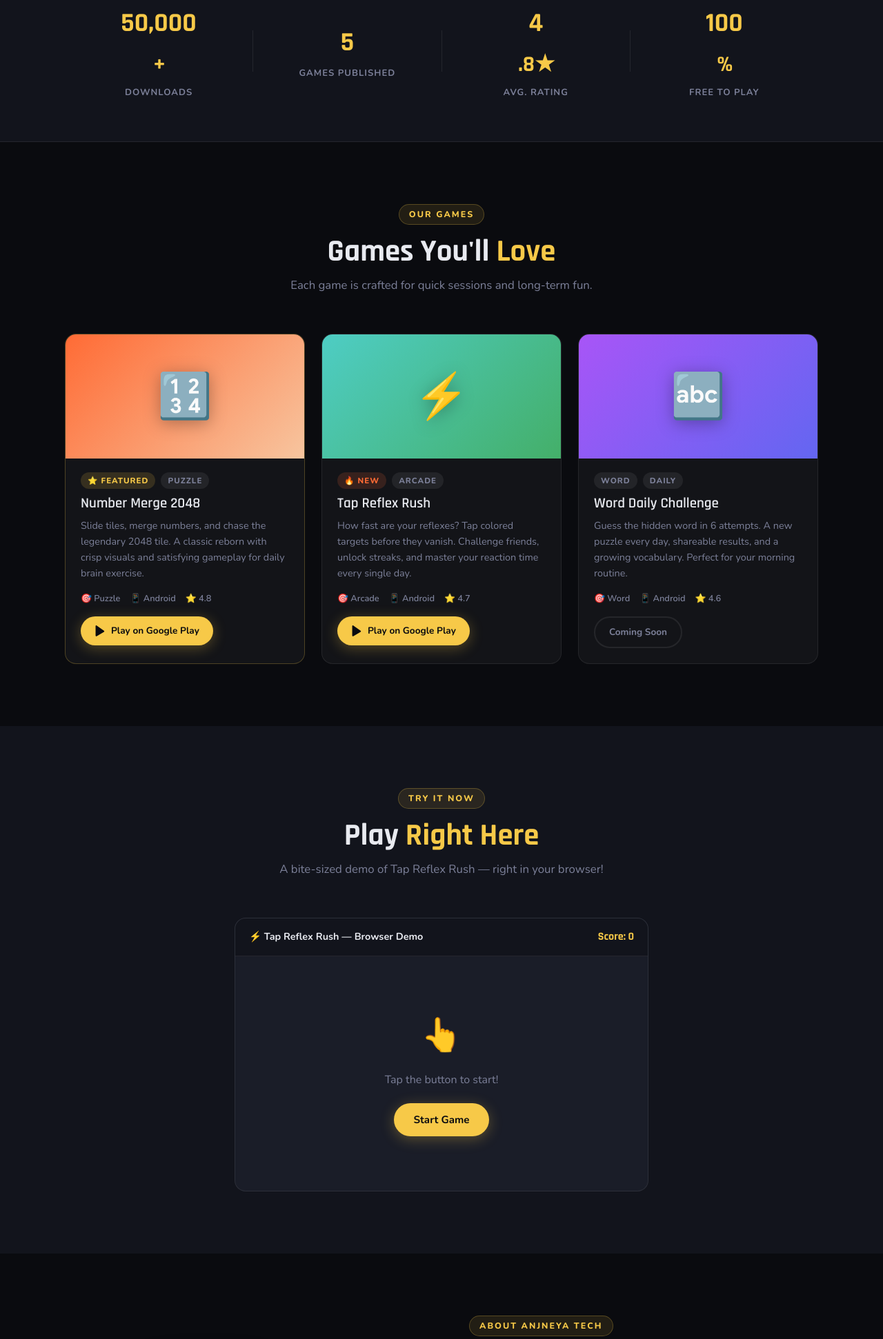
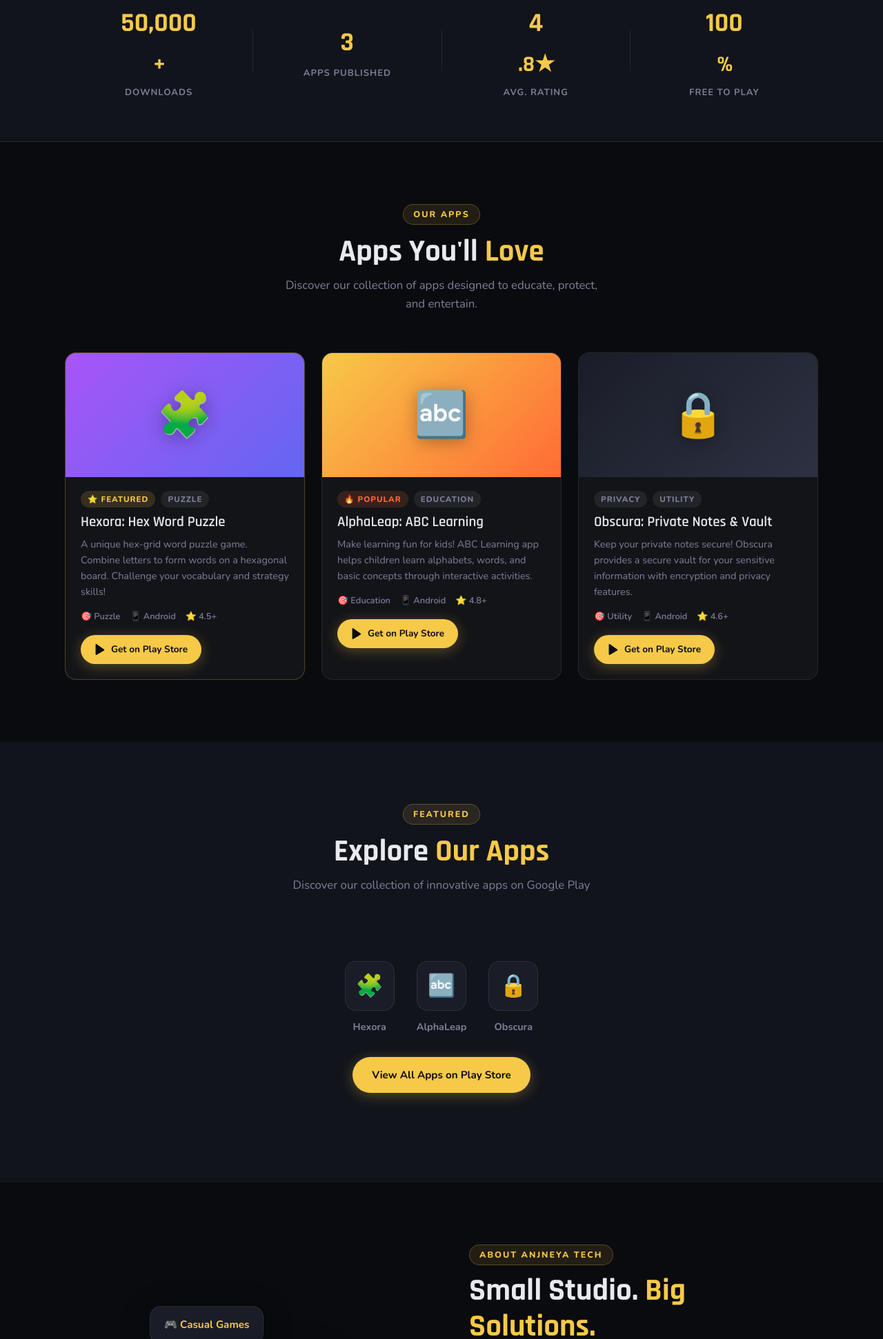
Before and after one commit to anjneyatech-official/anjneyatech-official.github.io, a plain HTML site: page index.html in a window 1280 px wide. Shown: the part 858-2800 px from the top of the page at 69% size. Drawn offline with nearby package versions, Linux system fonts and the light colour scheme.

Commit message:
Update with real apps from Google Play
- Add Hexora, AlphaLeap, and Obscura apps
- Update hero, stats, and about sections
- Link to actual Play Store pages
- Update contact and footer links

```diff
--- a/index.html
+++ b/index.html
@@ -44,12 +44,12 @@
       <div class="grid-overlay"></div>
     </div>
     <div class="hero-content">
-      <div class="badge">🎮 Mobile Game Studio</div>
+      <div class="badge">📱 Mobile Apps Studio</div>
       <h1 class="hero-title">
-        Play Smart.<br />
-        <span class="accent">Play Daily.</span>
+        Apps That<br />
+        <span class="accent">Make Life Better.</span>
       </h1>
-      <p class="hero-sub">Anjneya Tech crafts lightweight, fun mobile games designed for your everyday moments — in the queue, on a break, or just unwinding.</p>
+      <p class="hero-sub">Anjneya Tech builds innovative mobile apps — from educational tools to productivity solutions. Discover apps that simplify your daily routine.</p>
       <div class="hero-cta">
         <a href="#games" class="btn btn-primary">Explore Games</a>
         <a href="#about" class="btn btn-ghost">About Us</a>
@@ -59,14 +59,21 @@
       <div class="phone-mockup">
         <div class="phone-screen">
           <div class="game-preview">
-            <div class="pixel-grid" id="pixelGrid"></div>
-            <div class="game-label">Number Merge 2048</div>
+            <div class="app-grid-preview">
+              <span>🧩</span>
+              <span>🔤</span>
+              <span>🔒</span>
+              <span>⚡</span>
+              <span>🎮</span>
+              <span>📱</span>
+            </div>
+            <div class="game-label">Anjneya Tech</div>
           </div>
         </div>
       </div>
-      <div class="float-badge f1">🏆 Top Charts</div>
-      <div class="float-badge f2">⭐ 4.8 Rating</div>
-      <div class="float-badge f3">📲 Free to Play</div>
+      <div class="float-badge f1">🏆 3+ Apps</div>
+      <div class="float-badge f2">⭐ 4.6+ Rating</div>
+      <div class="float-badge f3">📲 Free to Install</div>
     </div>
   </section>
 
@@ -79,8 +86,8 @@
       </div>
       <div class="stat-divider"></div>
       <div class="stat-item">
-        <span class="stat-num" data-target="5">0</span>
-        <span class="stat-label">Games Published</span>
+        <span class="stat-num" data-target="3">0</span>
+        <span class="stat-label">Apps Published</span>
       </div>
       <div class="stat-divider"></div>
       <div class="stat-item">
@@ -99,87 +106,90 @@
   <section class="games-section" id="games">
     <div class="container">
       <div class="section-header">
-        <span class="section-tag">Our Games</span>
-        <h2>Games You'll <span class="accent">Love</span></h2>
-        <p>Each game is crafted for quick sessions and long-term fun.</p>
+        <span class="section-tag">Our Apps</span>
+        <h2>Apps You'll <span class="accent">Love</span></h2>
+        <p>Discover our collection of apps designed to educate, protect, and entertain.</p>
       </div>
 
       <div class="games-grid">
 
-        <!-- Game 1 -->
+        <!-- App 1: Hexora -->
         <div class="game-card featured">
           <div class="card-glow"></div>
-          <div class="game-thumb" style="background: linear-gradient(135deg, #ff6b35, #f7c59f);">
-            <div class="game-icon-big">🔢</div>
+          <div class="game-thumb" style="background: linear-gradient(135deg, #a855f7, #6366f1);">
+            <div class="game-icon-big">🧩</div>
           </div>
           <div class="card-body">
             <div class="card-tags">
               <span class="tag tag-new">⭐ Featured</span>
               <span class="tag">Puzzle</span>
             </div>
-            <h3>Number Merge 2048</h3>
-            <p>Slide tiles, merge numbers, and chase the legendary 2048 tile. A classic reborn with crisp visuals and satisfying gameplay for daily brain exercise.</p>
+            <h3>Hexora: Hex Word Puzzle</h3>
+            <p>A unique hex-grid word puzzle game. Combine letters to form words on a hexagonal board. Challenge your vocabulary and strategy skills!</p>
             <div class="card-meta">
               <span>🎯 Puzzle</span>
               <span>📱 Android</span>
-              <span>⭐ 4.8</span>
+              <span>⭐ 4.5+</span>
             </div>
             <div class="card-actions">
-              <a href="#" class="btn btn-primary btn-sm">
+              <a href="https://play.google.com/store/apps/details?id=com.hexora.ajtech" target="_blank" class="btn btn-primary btn-sm">
                 <svg width="16" height="16" viewBox="0 0 24 24" fill="currentColor"><path d="M3.18 23.76c.2.11.43.17.67.17.27 0 .54-.07.78-.22l15.94-9.39c.45-.27.73-.75.73-1.27 0-.52-.28-1-.73-1.27L4.63.39C4.17.12 3.59.1 3.11.36 2.63.62 2.33 1.13 2.33 1.68v20.47c0 .55.3 1.06.85 1.61z"/></svg>
-                Play on Google Play
+                Get on Play Store
               </a>
             </div>
           </div>
         </div>
 
-        <!-- Game 2 — Tap Reflex -->
+        <!-- App 2: AlphaLeap -->
         <div class="game-card">
           <div class="card-glow"></div>
-          <div class="game-thumb" style="background: linear-gradient(135deg, #4ecdc4, #44af69);">
-            <div class="game-icon-big">⚡</div>
+          <div class="game-thumb" style="background: linear-gradient(135deg, #f7c948, #ff6b35);">
+            <div class="game-icon-big">🔤</div>
           </div>
           <div class="card-body">
             <div class="card-tags">
-              <span class="tag tag-hot">🔥 New</span>
-              <span class="tag">Arcade</span>
+              <span class="tag tag-hot">🔥 Popular</span>
+              <span class="tag">Education</span>
             </div>
-            <h3>Tap Reflex Rush</h3>
-            <p>How fast are your reflexes? Tap colored targets before they vanish. Challenge friends, unlock streaks, and master your reaction time every single day.</p>
+            <h3>AlphaLeap: ABC Learning</h3>
+            <p>Make learning fun for kids! ABC Learning app helps children learn alphabets, words, and basic concepts through interactive activities.</p>
             <div class="card-meta">
-              <span>🎯 Arcade</span>
+              <span>🎯 Education</span>
               <span>📱 Android</span>
-              <span>⭐ 4.7</span>
+              <span>⭐ 4.8+</span>
             </div>
             <div class="card-actions">
-              <a href="#" class="btn btn-primary btn-sm">
+              <a href="https://play.google.com/store/apps/details?id=com.alphaleap.app" target="_blank" class="btn btn-primary btn-sm">
                 <svg width="16" height="16" viewBox="0 0 24 24" fill="currentColor"><path d="M3.18 23.76c.2.11.43.17.67.17.27 0 .54-.07.78-.22l15.94-9.39c.45-.27.73-.75.73-1.27 0-.52-.28-1-.73-1.27L4.63.39C4.17.12 3.59.1 3.11.36 2.63.62 2.33 1.13 2.33 1.68v20.47c0 .55.3 1.06.85 1.61z"/></svg>
-                Play on Google Play
+                Get on Play Store
               </a>
             </div>
           </div>
         </div>
 
-        <!-- Game 3 — Word Daily -->
+        <!-- App 3: Obscura -->
         <div class="game-card">
           <div class="card-glow"></div>
-          <div class="game-thumb" style="background: linear-gradient(135deg, #a855f7, #6366f1);">
-            <div class="game-icon-big">🔤</div>
+          <div class="game-thumb" style="background: linear-gradient(135deg, #1a1d28, #2d3142);">
+            <div class="game-icon-big">🔒</div>
           </div>
           <div class="card-body">
             <div class="card-tags">
-              <span class="tag">Word</span>
-              <span class="tag">Daily</span>
+              <span class="tag">Privacy</span>
+              <span class="tag">Utility</span>
             </div>
-            <h3>Word Daily Challenge</h3>
-            <p>Guess the hidden word in 6 attempts. A new puzzle every day, shareable results, and a growing vocabulary. Perfect for your morning routine.</p>
+            <h3>Obscura: Private Notes & Vault</h3>
+            <p>Keep your private notes secure! Obscura provides a secure vault for your sensitive information with encryption and privacy features.</p>
             <div class="card-meta">
-              <span>🎯 Word</span>
+              <span>🎯 Utility</span>
               <span>📱 Android</span>
-              <span>⭐ 4.6</span>
+              <span>⭐ 4.6+</span>
             </div>
             <div class="card-actions">
-              <a href="#" class="btn btn-outline btn-sm">Coming Soon</a>
+              <a href="https://play.google.com/store/apps/details?id=com.obscura.app" target="_blank" class="btn btn-primary btn-sm">
+                <svg width="16" height="16" viewBox="0 0 24 24" fill="currentColor"><path d="M3.18 23.76c.2.11.43.17.67.17.27 0 .54-.07.78-.22l15.94-9.39c.45-.27.73-.75.73-1.27 0-.52-.28-1-.73-1.27L4.63.39C4.17.12 3.59.1 3.11.36 2.63.62 2.33 1.13 2.33 1.68v20.47c0 .55.3 1.06.85 1.61z"/></svg>
+                Get on Play Store
+              </a>
             </div>
           </div>
         </div>
@@ -188,38 +198,31 @@
     </div>
   </section>
 
-  <!-- MINI GAME DEMO -->
+  <!-- SHOWCASE -->
   <section class="demo-section">
     <div class="container">
       <div class="section-header">
-        <span class="section-tag">Try It Now</span>
-        <h2>Play <span class="accent">Right Here</span></h2>
-        <p>A bite-sized demo of Tap Reflex Rush — right in your browser!</p>
+        <span class="section-tag">Featured</span>
+        <h2>Explore <span class="accent">Our Apps</span></h2>
+        <p>Discover our collection of innovative apps on Google Play</p>
       </div>
       <div class="demo-wrapper">
-        <div class="demo-card">
-          <div class="demo-header">
-            <span>⚡ Tap Reflex Rush — Browser Demo</span>
-            <span id="demoScore" class="demo-score">Score: 0</span>
-          </div>
-          <div class="demo-arena" id="demoArena">
-            <div class="demo-idle" id="demoIdle">
-              <div class="demo-idle-icon">👆</div>
-              <p>Tap the button to start!</p>
-              <button class="btn btn-primary" id="startDemo">Start Game</button>
+        <div class="app-showcase">
+          <div class="app-grid">
+            <div class="app-item">
+              <span class="app-icon">🧩</span>
+              <span class="app-name">Hexora</span>
             </div>
-            <div class="demo-playing" id="demoPlaying" style="display:none;">
-              <div class="demo-timer-bar"><div id="timerBar"></div></div>
-              <div class="demo-targets" id="targetsArea"></div>
-              <div class="demo-combo" id="comboDisplay"></div>
+            <div class="app-item">
+              <span class="app-icon">🔤</span>
+              <span class="app-name">AlphaLeap</span>
             </div>
-            <div class="demo-result" id="demoResult" style="display:none;">
-              <div class="result-emoji" id="resultEmoji">🏆</div>
-              <h3 id="resultText">Amazing!</h3>
-              <p id="resultScore">You scored 0 points</p>
-              <button class="btn btn-primary" id="restartDemo">Play Again</button>
+            <div class="app-item">
+              <span class="app-icon">🔒</span>
+              <span class="app-name">Obscura</span>
             </div>
           </div>
+          <a href="https://play.google.com/store/apps/developer?id=Anjneya+Tech" target="_blank" class="btn btn-primary">View All Apps on Play Store</a>
         </div>
       </div>
     </div>
@@ -238,13 +241,13 @@
       </div>
       <div class="about-text">
         <span class="section-tag">About Anjneya Tech</span>
-        <h2>Small Studio. <span class="accent">Big Fun.</span></h2>
-        <p>We're a passionate indie game development studio focused on building casual, lightweight games that fit into your daily life — not take it over.</p>
-        <p>Every game we release is designed with simplicity, replayability, and daily engagement in mind. From number puzzles to reflex challenges, we believe great games don't need to be complicated.</p>
+        <h2>Small Studio. <span class="accent">Big Solutions.</span></h2>
+        <p>We're a passionate mobile app development studio focused on building innovative apps that solve real problems — from education to privacy.</p>
+        <p>Every app we release is designed with simplicity, functionality, and user experience in mind. We believe great apps don't need to be complicated to be useful.</p>
         <div class="about-values">
           <div class="value-pill">🚀 Fast & Light</div>
           <div class="value-pill">🎨 Clean Design</div>
-          <div class="value-pill">🔁 Daily Play</div>
+          <div class="value-pill">🔒 Secure & Private</div>
           <div class="value-pill">❤️ Made with Love</div>
         </div>
       </div>
@@ -272,7 +275,7 @@
             <span class="ci-icon">📱</span>
             <div>
               <strong>Google Play</strong>
-              <a href="https://play.google.com/store" target="_blank">Anjneya Tech on Play Store</a>
+              <a href="https://play.google.com/store/apps/developer?id=Anjneya+Tech" target="_blank">Anjneya Tech on Play Store</a>
             </div>
           </div>
           <div class="contact-item">
@@ -306,7 +309,7 @@
       <div class="footer-brand">
         <span class="logo-icon">⚡</span>
         <span class="logo-text">Anjneya<strong>Tech</strong></span>
-        <p>Games That Fit Your Day.</p>
+        <p>Apps That Matter.</p>
       </div>
       <div class="footer-links">
         <a href="#games">Games</a>
--- a/style.css
+++ b/style.css
@@ -154,6 +154,16 @@
   display: flex; flex-direction: column; align-items: center; justify-content: center;
 }
 .game-preview { display: flex; flex-direction: column; align-items: center; gap: 12px; padding: 16px; }
+.app-grid-preview {
+  display: grid; grid-template-columns: repeat(3, 1fr); gap: 8px;
+}
+.app-grid-preview span {
+  width: 40px; height: 40px;
+  background: rgba(255,255,255,0.08);
+  border-radius: 8px;
+  display: flex; align-items: center; justify-content: center;
+  font-size: 1.2rem;
+}
 .pixel-grid {
   display: grid; grid-template-columns: repeat(4, 1fr); gap: 4px; width: 160px;
 }
@@ -354,6 +364,30 @@
   color: var(--text-muted); font-size: 0.82rem;
 }
 
+/* ─── APP SHOWCASE ─── */
+.app-showcase { text-align: center; padding: 40px 0; }
+.app-grid {
+  display: flex; justify-content: center; gap: 32px; margin-bottom: 32px; flex-wrap: wrap;
+}
+.app-item {
+  display: flex; flex-direction: column; align-items: center; gap: 12px;
+}
+.app-icon {
+  width: 72px; height: 72px;
+  background: var(--bg3); border: 1px solid var(--border);
+  border-radius: 16px;
+  display: flex; align-items: center; justify-content: center;
+  font-size: 2rem;
+  transition: var(--transition);
+}
+.app-item:hover .app-icon {
+  border-color: var(--accent);
+  transform: translateY(-4px);
+}
+.app-name {
+  font-weight: 700; font-size: 0.9rem; color: var(--text-muted);
+}
+
 /* ─── RESPONSIVE ─── */
 @media (max-width: 768px) {
   .nav-links { display: none; }
```
